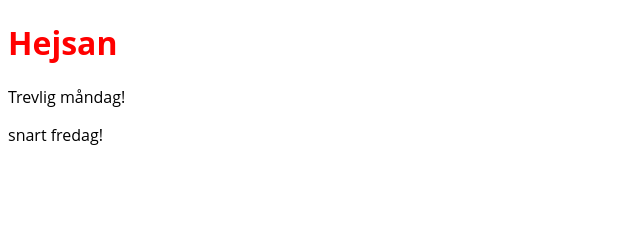
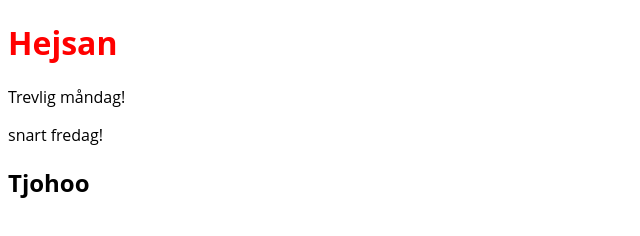
Before and after one commit to Andrea-Axelsson/femfemman_fe23_flexboxmania, a plain HTML site: page index.html in a window 1280 px wide. Shown: the whole page, without its empty margins (0-640 px from the left). Drawn offline with Linux system fonts and the light colour scheme.

Commit message:
h2 tillagd

```diff
--- a/index.html
+++ b/index.html
@@ -10,6 +10,7 @@
     <h1>Hejsan</h1>
     <p>Trevlig måndag!</p>
     <div>snart fredag!</div>
+    <h2>Tjohoo</h2>
 
 </body>
 </html>
```
